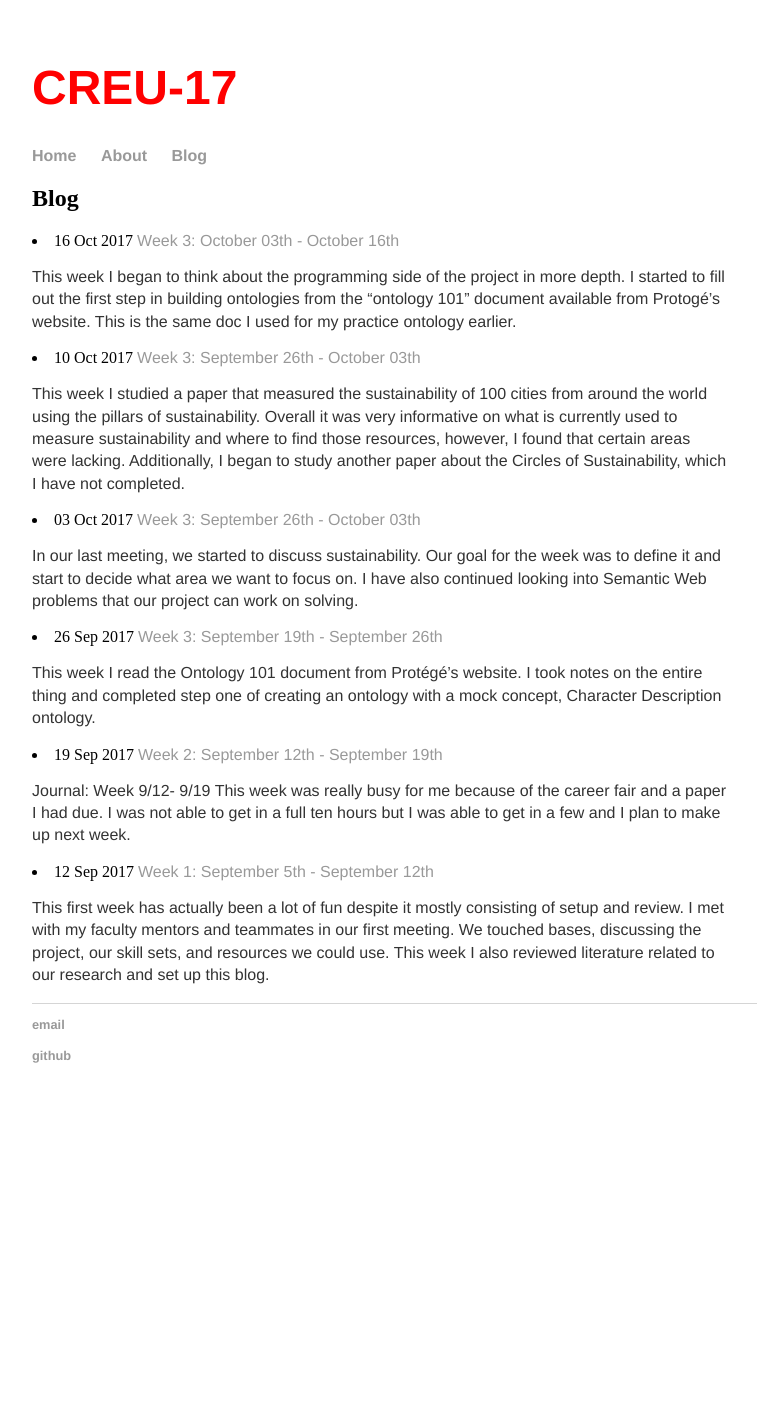
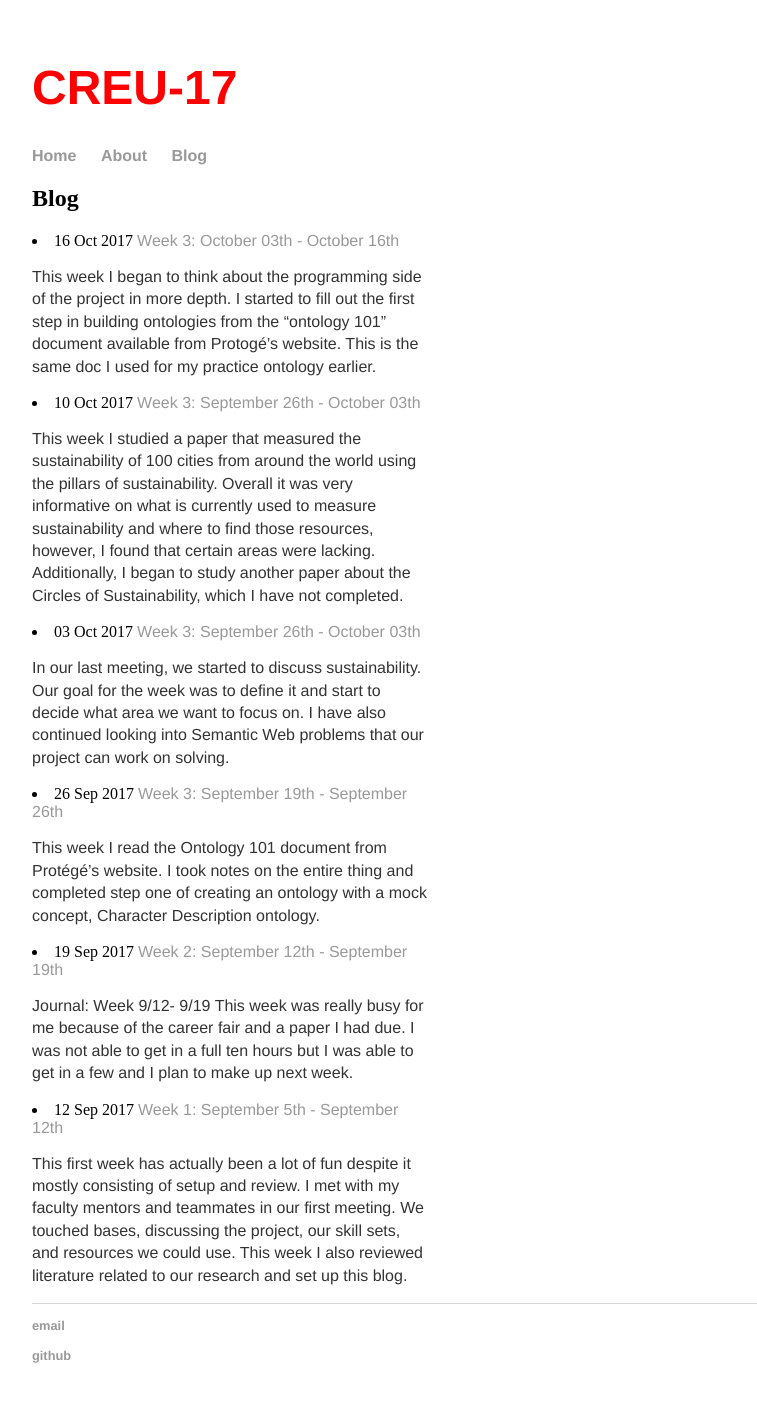
Before and after one commit to maxpaper86/CREU-Poly-17, a Jekyll site: the page built from Blog/index.html, in a window 1280 px wide. Shown: the whole page, without its empty margins (160-917 px from the left). Built offline with Jekyll 4.4.1, drawn with Linux system fonts in a browser that asks for light colours; before the commit the page ends 1125 px from its top, so only the background shows below that.

Commit message:
Update main.css

```diff
--- a/css/main.css
+++ b/css/main.css
@@ -16,13 +16,13 @@
 ul {
     font-family:'Helvetica', 'Arial', 'Sans-Serif';
     padding: 0px;
-    margin-top: 0px;
+    margin-right: 200px;
     font-size: 1em;
     list-style: disc;
 }
 li {
     padding:0px;
-    margin-right: 200px;
+    margin-right: 500px;
 }
 
 a {
```
